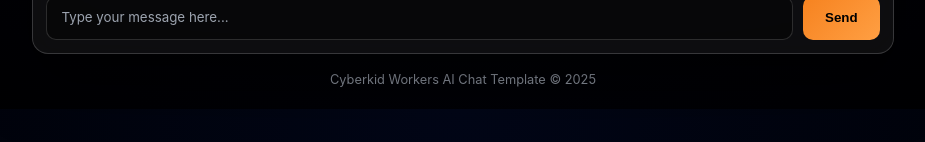
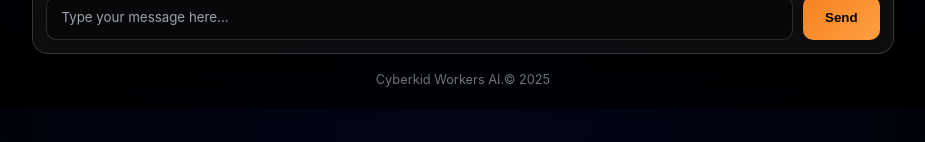
Before and after one commit to cyberkiddle/llm-chat-app-template, a website: page public/index.html in a window 1280 px wide. Shown: the part 655-797 px from the top of the page, without its empty margins (177-1102 px from the left). Drawn offline with Linux system fonts and the light colour scheme.

Commit message:
Update footer text in index.html

```diff
--- a/public/index.html
+++ b/public/index.html
@@ -215,7 +215,7 @@
 	</div>
 
 	<footer>
-		<p>Cyberkid Workers AI Chat Template &copy; 2025</p>
+		<p>Cyberkid Workers AI.&copy; 2025</p>
 	</footer>
 
 	<script src="chat.js"></script>
```
